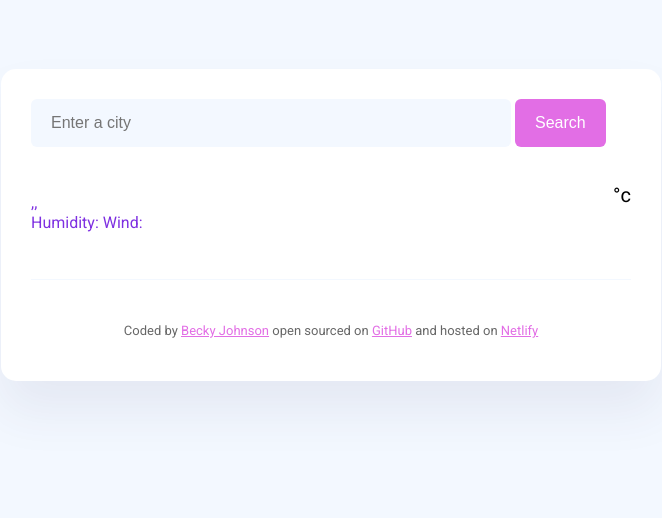
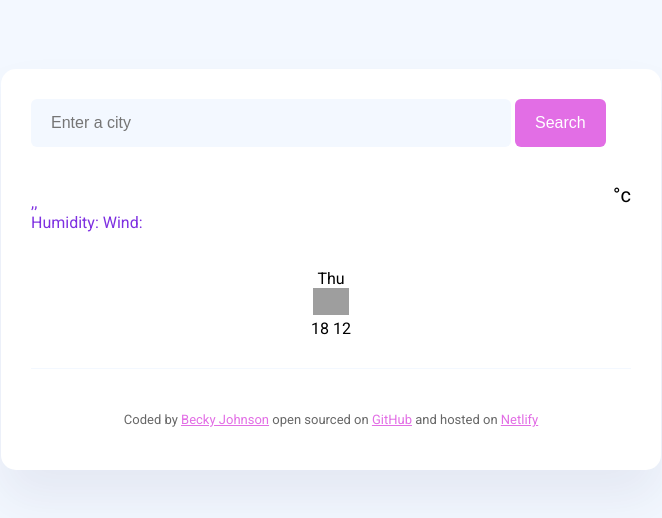
Before and after one commit to beckyj123/Becky-Weather-App, a plain HTML site: page index.html in a window 1280 px wide. Shown: the whole page, without its empty margins (309-971 px from the left). Drawn offline with nearby package versions, Linux system fonts and the light colour scheme; no server answers; grey boxes are pictures that could not be loaded.

Commit message:
Started adding weather forecast to app. Need to finish

```diff
--- a/index.html
+++ b/index.html
@@ -46,6 +46,22 @@
             <div class="weather-app-unit">°c</div>
           </div>
         </div>
+        <div class="weather-forecast">
+          <div class="row">
+            <div class="col-2">
+              <div class="weather-forecast-date">Thu</div>
+              <img
+                src="https://ssl.gstatic.com/onebox/weather/64/partly_cloudy.png"
+                alt=""
+                width="36"
+              />
+              <div class="weather-forecast-temperatures">
+                <span class="weather-forecast-temperature-max">18</span>
+                <span class="weather-forecast-temperature-min">12</span>
+              </div>
+            </div>
+          </div>
+        </div>
       </main>
 
       <footer>
--- a/src/style.css
+++ b/src/style.css
@@ -81,6 +81,11 @@ main {
   font-size: 20px;
 }
 
+.weather-forecast {
+  margin-top: 20px;
+  text-align: center;
+}
+
 footer {
   border-top: 1px solid rgb(243, 248, 255);
   padding: 30px 0 0 0;
```
